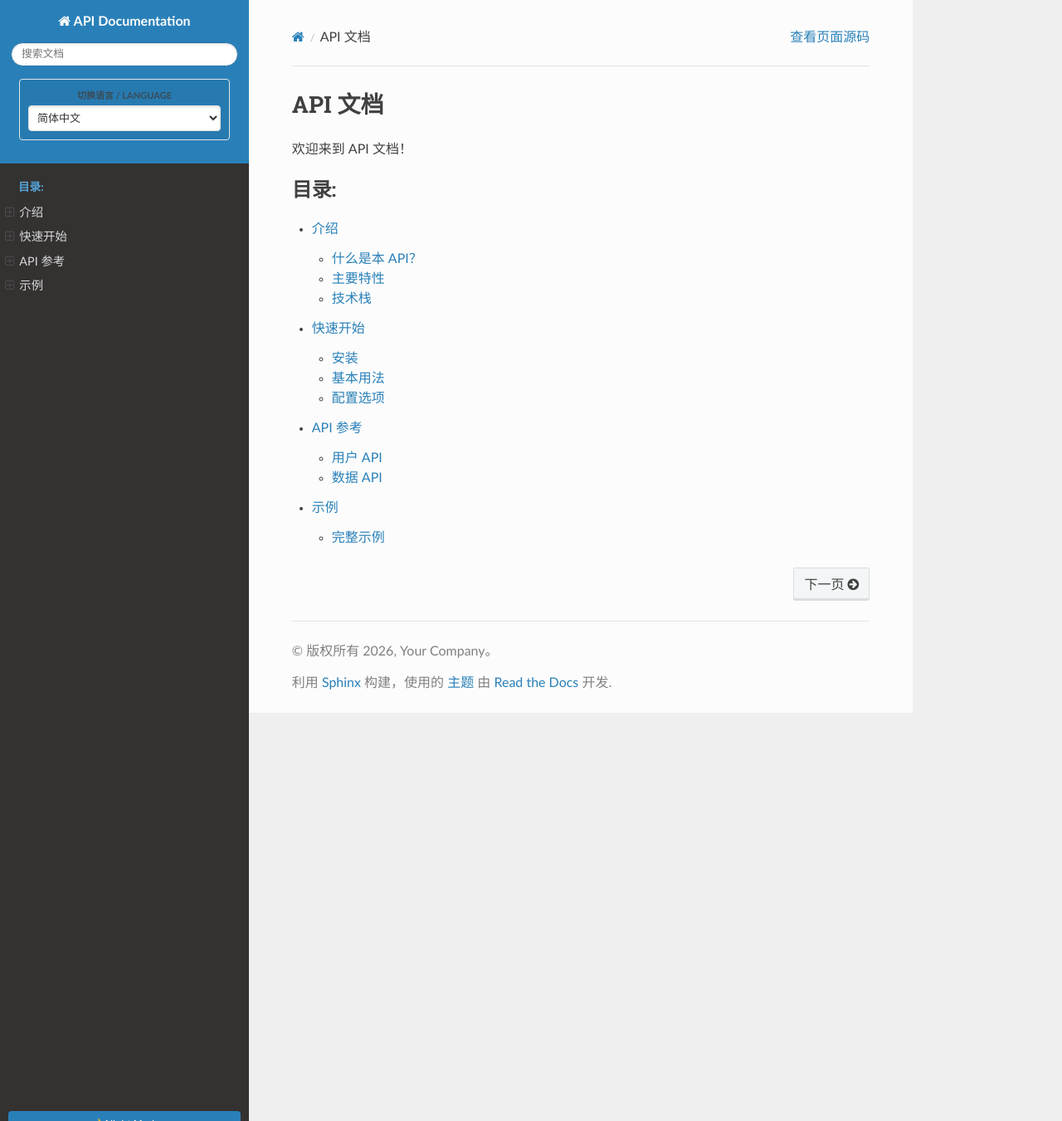
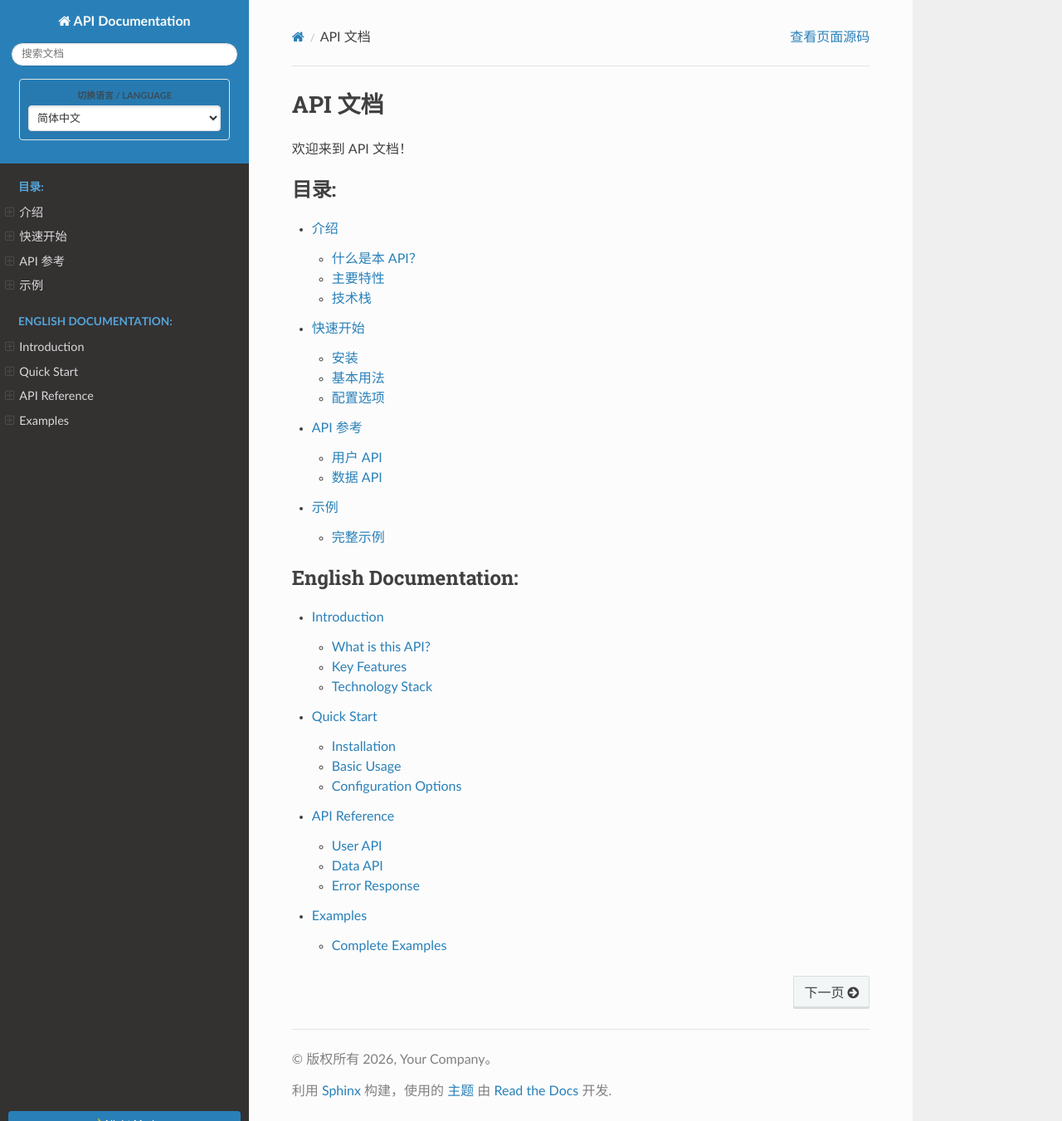
Before and after one commit to john3021454052-ship-it/doc, a Sphinx documentation site: the page built from docs/source/index.rst, in a window 1280 px wide and 1351 px high. Shown: the whole window at 83% size. Built offline with Sphinx 7.4.7 and the Read the Docs theme 3.1.0, drawn with Linux system fonts in a browser that asks for light colours.

Commit message:
Add English docs to main index

```diff
--- a/docs/source/index.rst
+++ b/docs/source/index.rst
@@ -11,3 +11,12 @@ API 文档
    zh_CN/quickstart
    zh_CN/api_reference
    zh_CN/examples
+
+.. toctree::
+   :maxdepth: 2
+   :caption: English Documentation:
+
+   en/introduction
+   en/quickstart
+   en/api_reference
+   en/examples
```
